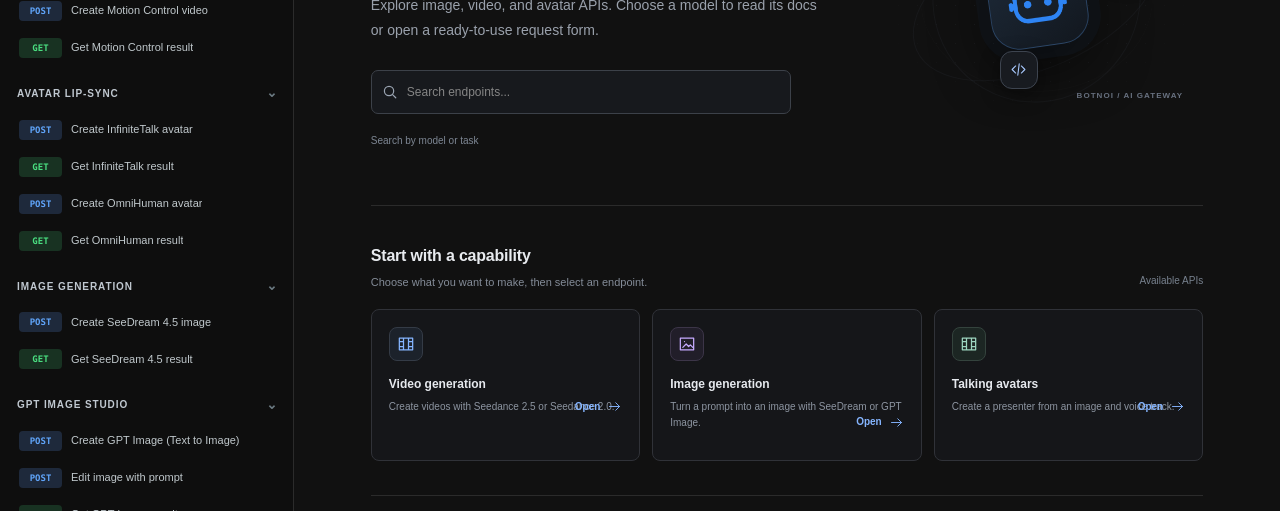
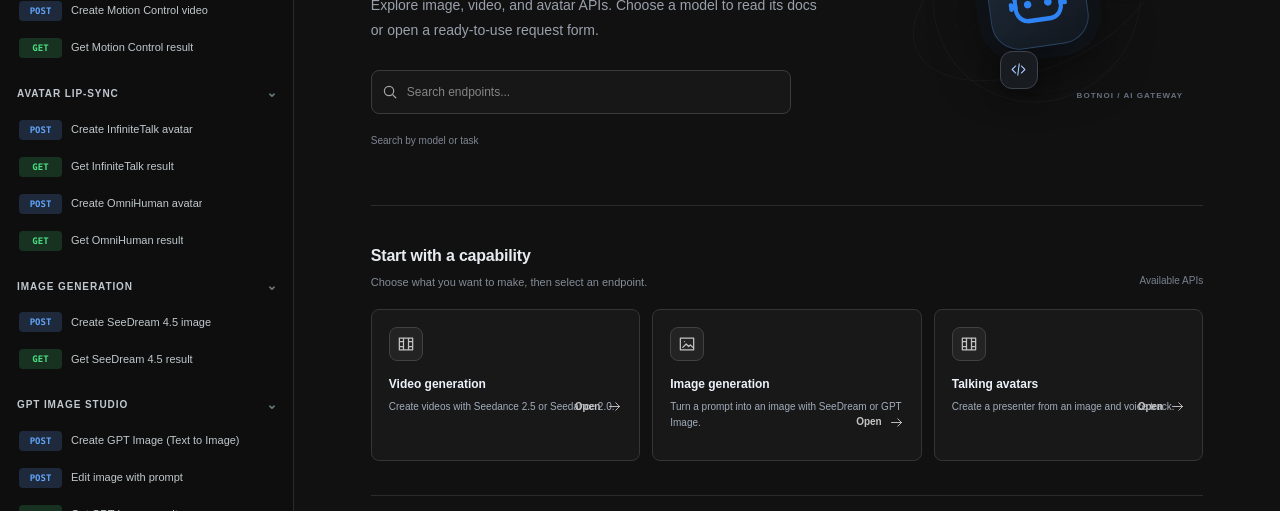
Before and after one commit to ntkzxv/docsapi, a React (Vite) app: page / in a window 1280 px wide. Shown: the part 272-783 px from the top of the page. Built offline with nearby package versions, Linux system fonts and the light colour scheme; a web font is replaced by a local one.

Commit message:
change color kpi&searchbar at homepage

```diff
--- a/src/App.css
+++ b/src/App.css
@@ -118,9 +118,14 @@ button{cursor:pointer}button:disabled{cursor:wait;opacity:.55}button,input,texta
 .home-hero-copy>p{max-width:530px;color:#9aa1ac;font-size:14px;line-height:1.8}
 .home-hero-actions{margin-top:27px;display:flex;align-items:center;gap:19px;flex-wrap:wrap}
 .home-search{position:relative;flex:1 1 360px;width:min(420px,100%);max-width:420px}
-.home-search .model-search-field{height:44px;border-color:#3c4149;border-radius:7px;background:#17191d;color:#9ba5b3}
-.home-search .model-search-field:focus-within{border-color:#4388e8;box-shadow:0 0 0 3px #2778e51c}
+.home-search .model-search-field{height:44px;border-color:#3b3b3b;border-radius:8px;background:#171717;color:#a6a6a6}
+.home-search .model-search-field:focus-within{border-color:#777;box-shadow:0 0 0 3px #ffffff12}
 .home-search .model-search-field input{font-size:12px}
+.home-search .model-search-field input{color:#ededed}
+.home-search .model-search-field input::placeholder{color:#858585}
+.home-search .model-search-results{border-color:#383838;background:#141414;box-shadow:0 14px 34px #0009}
+.home-search .model-search-result:hover,.home-search .model-search-result:focus-visible,.home-search .model-search-result.is-highlighted{background:#292929}
+.home-search .model-search-result mark{color:#ededed}
 .home-hero-actions>span{color:#7e8794;font-size:10px}
 .home-hero-art{position:relative;width:min(100%,410px);aspect-ratio:1.24;justify-self:center;display:grid;place-items:center;overflow:hidden}
 .home-hero-art:before,.home-hero-art:after{content:'';position:absolute;inset:0;background-image:radial-gradient(#434953 1px,transparent 1px);background-size:19px 19px;mask-image:radial-gradient(ellipse at center,#000 5%,transparent 69%);opacity:.36}
@@ -138,14 +143,15 @@ button{cursor:pointer}button:disabled{cursor:wait;opacity:.55}button,input,texta
 .home-section-heading p{margin-top:5px;color:#848c98;font-size:11px;line-height:1.6}
 .home-section-heading>span{padding-bottom:2px;color:#77818e;font-size:10px}
 .home-capability-grid{display:grid;grid-template-columns:repeat(3,minmax(0,1fr));gap:12px}
-.home-capability-card{min-height:152px;padding:17px;display:flex;flex-direction:column;align-items:flex-start;text-align:left;border:1px solid #303238;border-radius:8px;background:#151619;color:var(--text);transition:border-color .15s,background .15s}
-.home-capability-card:hover{border-color:#4b668c;background:#191d23}
-.home-card-icon{width:34px;height:34px;display:grid;place-items:center;border:1px solid #343b46;border-radius:8px;background:#1c222b;color:#85b5ff}
-.home-capability-2 .home-card-icon{color:#c6aaff;background:#211e29;border-color:#3c3548}.home-capability-3 .home-card-icon{color:#9dd6c0;background:#1c2623;border-color:#34433d}
+.home-capability-card{min-height:152px;padding:17px;display:flex;flex-direction:column;align-items:flex-start;text-align:left;border:1px solid #353535;border-radius:8px;background:#181818;color:var(--text);transition:border-color .15s,background .15s}
+.home-capability-card:hover{border-color:#5a5a5a;background:#222}
+.home-capability-card:focus-visible{outline:2px solid #aaa;outline-offset:3px}
+.home-card-icon{width:34px;height:34px;display:grid;place-items:center;border:1px solid #414141;border-radius:8px;background:#232323;color:#c3c3c3}
+.home-capability-2 .home-card-icon,.home-capability-3 .home-card-icon{color:#c3c3c3;background:#232323;border-color:#414141}
 .home-card-copy{margin-top:14px;display:flex;flex-direction:column;gap:5px}
-.home-card-copy strong{color:#e6e9ee;font-size:12px;font-weight:600}
-.home-card-copy>span{max-width:280px;color:#8d95a1;font-size:10px;line-height:1.55}
-.home-card-link{align-self:flex-end;margin-top:-16px;display:flex;align-items:center;gap:7px;color:#85b5ff;font-size:10px;font-weight:550}
+.home-card-copy strong{color:#edf2fa;font-size:12px;font-weight:600}
+.home-card-copy>span{max-width:280px;color:#a1adbd;font-size:10px;line-height:1.55}
+.home-card-link{align-self:flex-end;margin-top:-16px;display:flex;align-items:center;gap:7px;color:#c5c5c5;font-size:10px;font-weight:550}
 .home-card-link svg{transition:transform .15s}.home-capability-card:hover .home-card-link svg,.home-group-row:hover>svg{transform:translateX(3px)}
 .home-endpoint-section{padding-bottom:28px}
 .home-groups-list{display:grid;grid-template-columns:1fr 1fr;column-gap:36px}
@@ -158,6 +164,8 @@ button{cursor:pointer}button:disabled{cursor:wait;opacity:.55}button,input,texta
 .home-footer i{width:4px;height:4px;border-radius:50%;background:#3988ff}
 .light-mode .home-page{--home-line:#e1e4e8}.light-mode .home-hero h1{color:#202733}.light-mode .home-hero-copy>p,.light-mode .home-section-heading p,.light-mode .home-card-copy>span{color:#687382}
 .light-mode .home-search .model-search-field{border-color:#cbd3df;background:#fff;color:#667080}.light-mode .home-capability-card{border-color:#d9dde3;background:#f8f9fb}.light-mode .home-capability-card:hover{border-color:#97b6df;background:#f0f5fc}
+.light-mode .home-search .model-search-field input{color:#202733}.light-mode .home-search .model-search-field input::placeholder{color:#788393}.light-mode .home-search .model-search-results{border-color:#d6dbe2;background:#fff;box-shadow:0 12px 30px #16203320}.light-mode .home-search .model-search-result{color:#202733}.light-mode .home-search .model-search-result:hover,.light-mode .home-search .model-search-result:focus-visible,.light-mode .home-search .model-search-result.is-highlighted{background:#f1f4f8}
+.light-mode .home-search .model-search-result mark{color:#1459a6}
 .light-mode .home-section-heading h2,.light-mode .home-card-copy strong{color:#27313d}.light-mode .home-group-row{border-color:#e4e7eb;color:#35404d}.light-mode .home-group-count,.light-mode .home-footer{color:#778293}
 .light-mode .home-node{border-color:#d9e0e9;background:#fff;color:#3474c7;box-shadow:0 6px 20px #17203316}.light-mode .home-core{border-color:#bed2ef;background:linear-gradient(145deg,#e5eefb,#fff);box-shadow:0 0 0 12px #347ce10a,0 18px 55px #17203314}.light-mode .home-core img{filter:brightness(0) saturate(100%) invert(40%) sepia(96%) saturate(1850%) hue-rotate(198deg) brightness(98%) contrast(95%)}
 .light-mode .home-orbit{border-color:#25344a12}.light-mode .home-hero-art:before{opacity:.22}.light-mode .home-orbit-caption{color:#7a8694}
```
